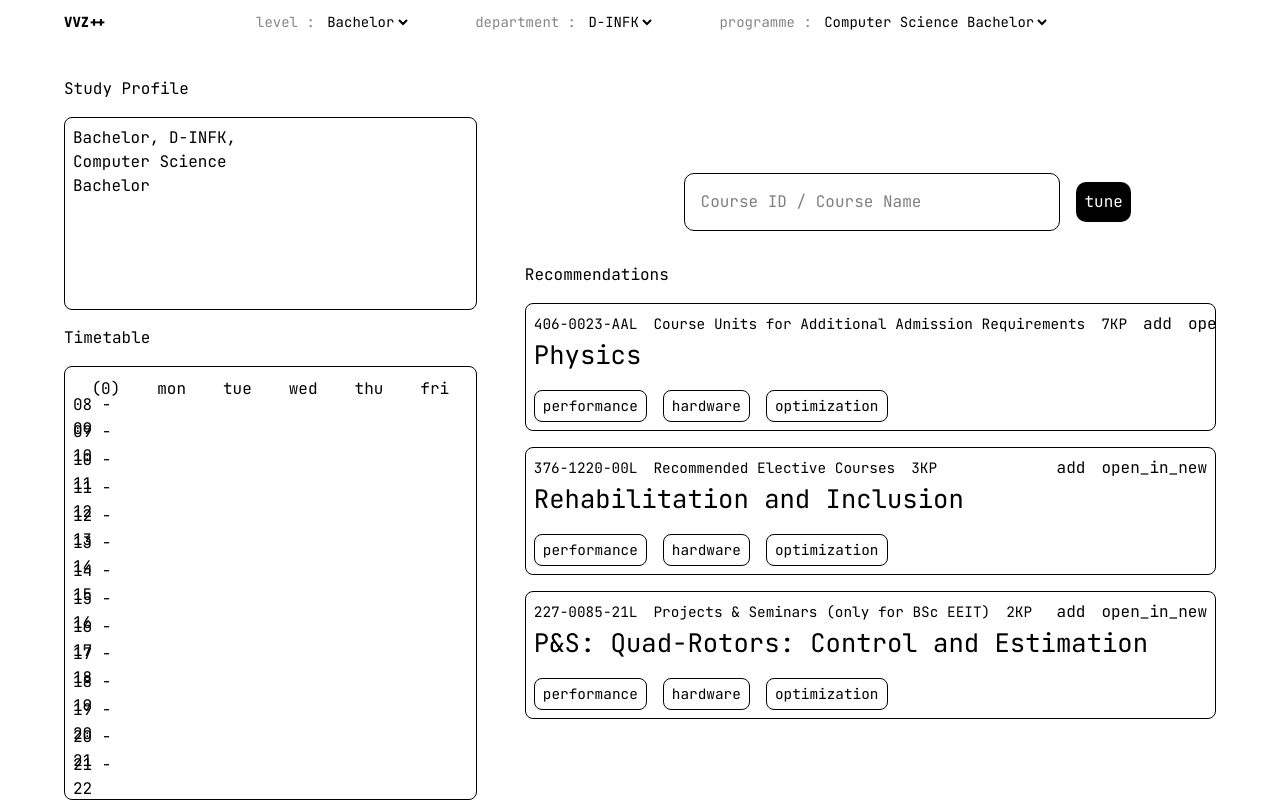
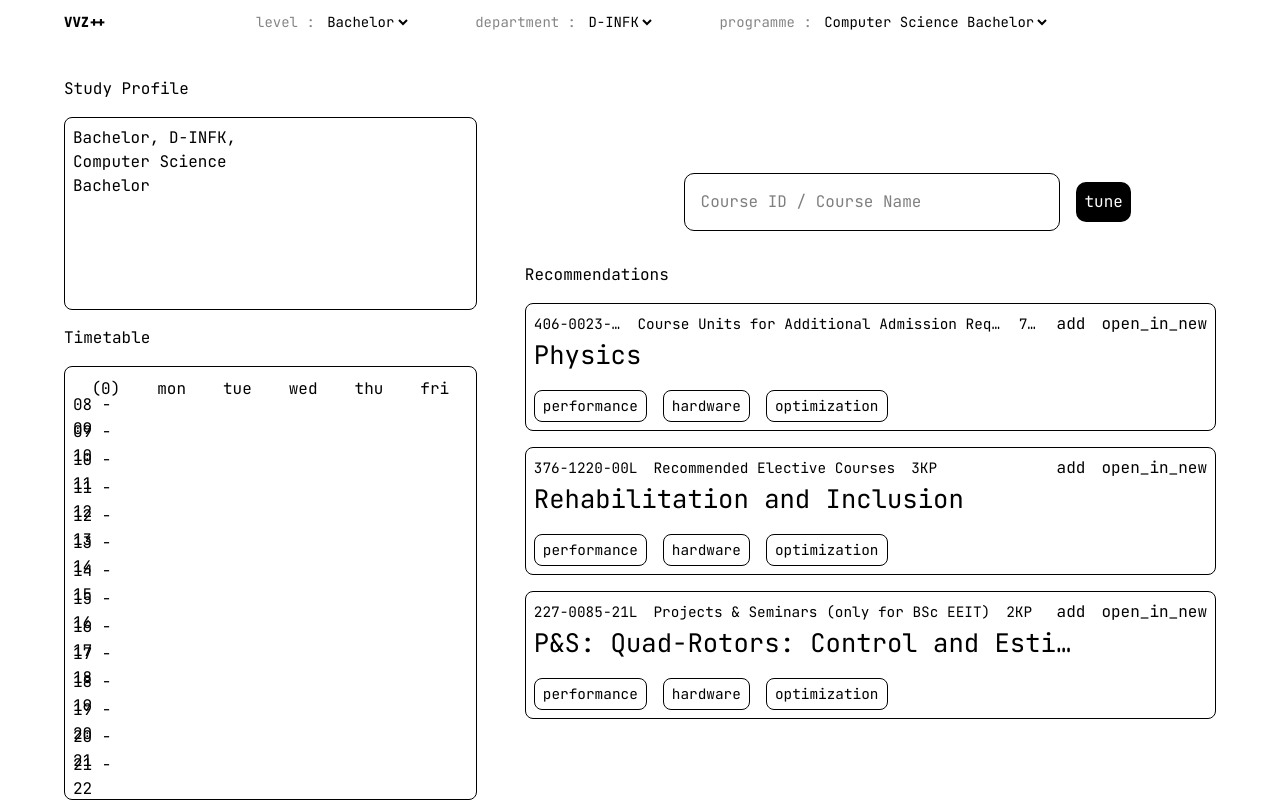
Before and after one commit to srpnt3/slopvauzet, a React (Vite) app in the folder frontend/: page / in a window 1280 px wide. Built offline with nearby package versions, Linux system fonts and the light colour scheme.

Commit message:
text overflow fix

```diff
--- a/frontend/src/components/Result.css
+++ b/frontend/src/components/Result.css
@@ -18,6 +18,8 @@
 
 		.item {
 			font-size: 0.9rem;
+			max-width: 60%;
+			overflow: hidden;
 			text-overflow: ellipsis;
 			white-space: nowrap;
 		}
@@ -39,6 +41,8 @@
 
 	.title {
 		font-size: 1.6rem;
+		max-width: 80%;
+		overflow: hidden;
 		text-overflow: ellipsis;
 		white-space: nowrap;
 	}
```
Also changed, not shown: 1 other file (tests, documents, lock files or other folders).
